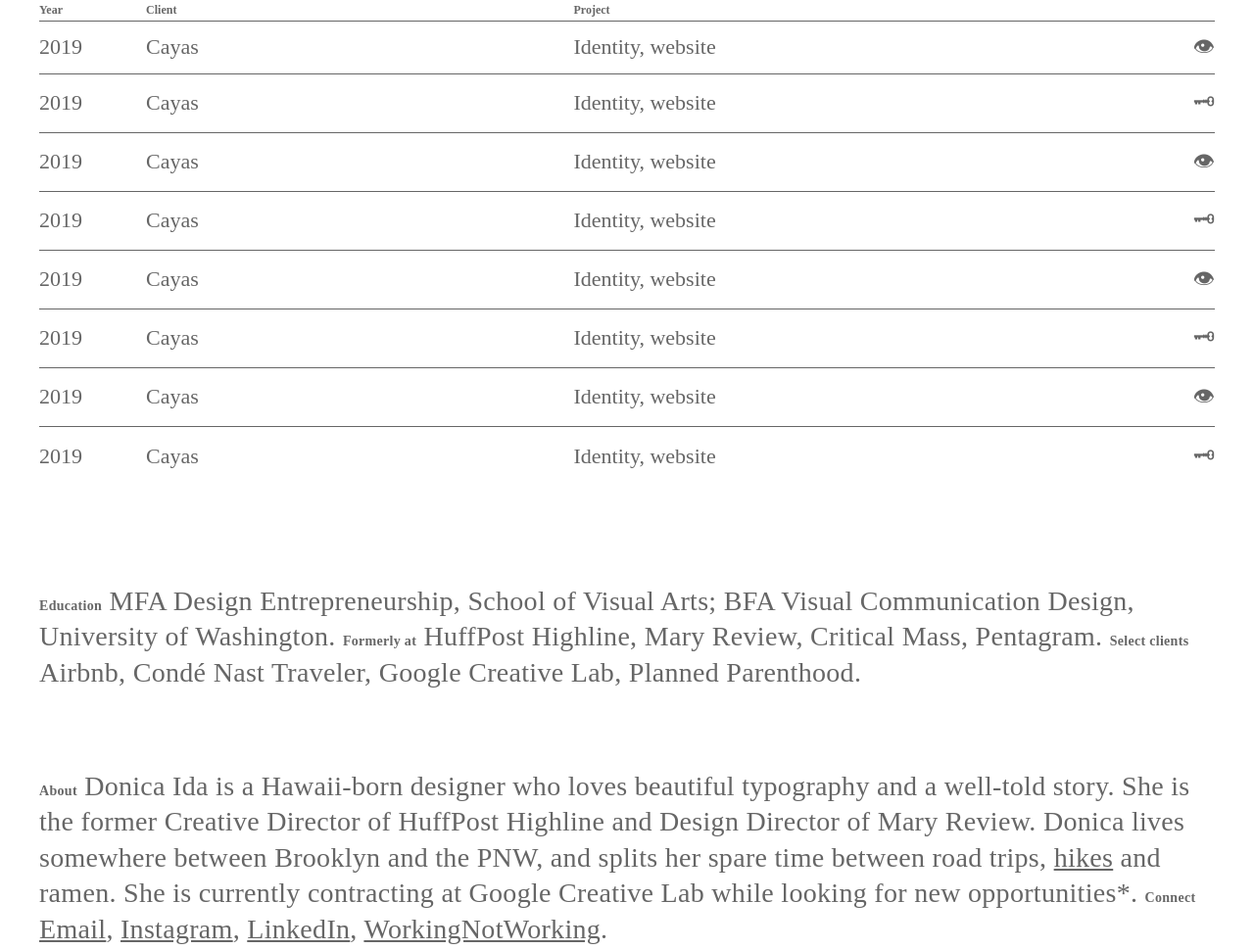
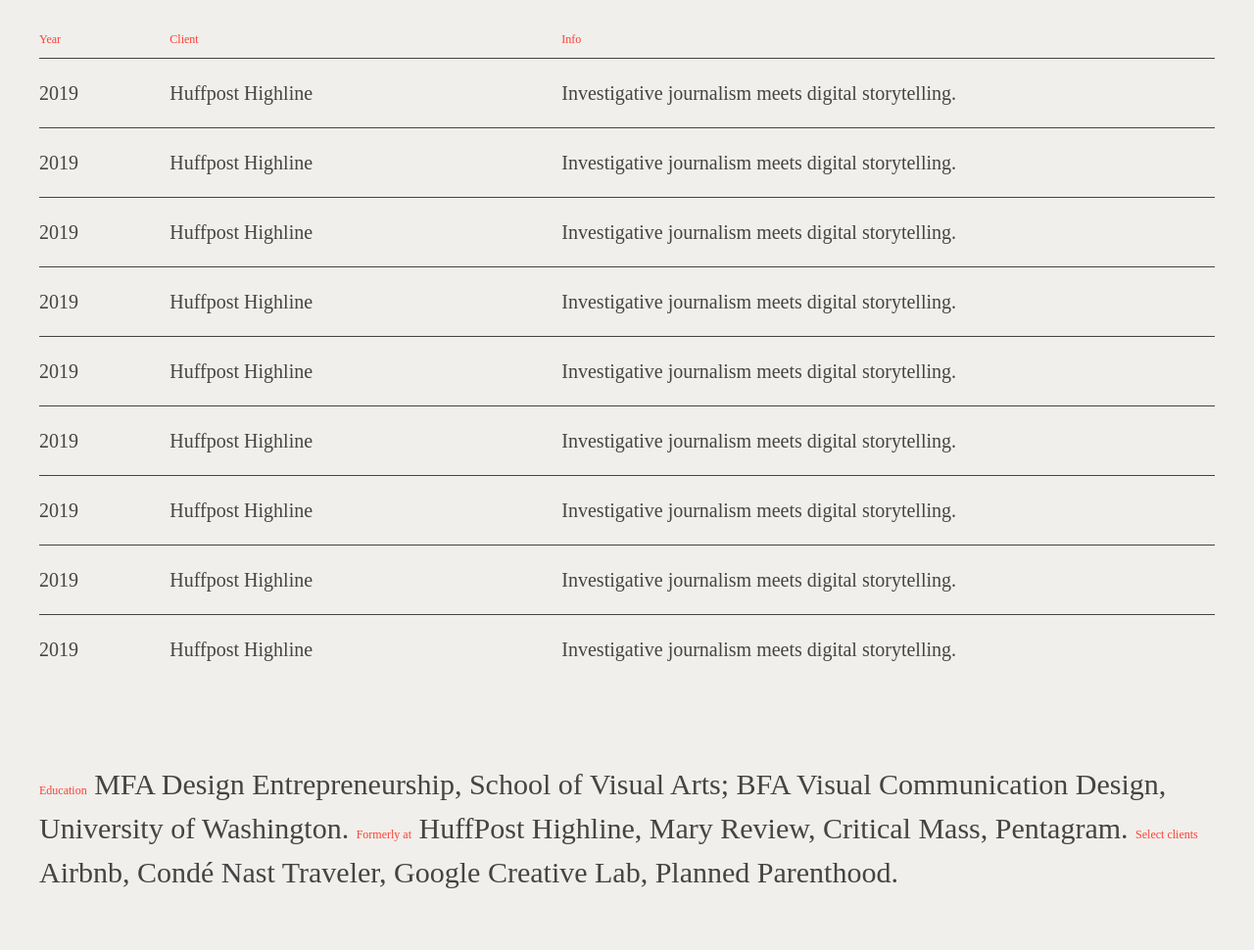
Before and after one commit to OnLee3/CSS-Clone-Coding---Donica, a website: page index.html in a window 1280 px wide. Shown: the part 312-1282 px from the top of the page at 98% size. Drawn offline with Linux system fonts and the light colour scheme; a web font is replaced by a local one.

Commit message:
Clear Follow Nico

```diff
--- a/index.html
+++ b/index.html
@@ -14,56 +14,69 @@
         identity, and digital design.
       </h1>
     </header>
-    <main>
-      <section class="year">
-        Year
-        <ul>
-          <li>2019</li>
-          <li>2019</li>
-          <li>2019</li>
-          <li>2019</li>
-          <li>2019</li>
-          <li>2019</li>
-          <li>2019</li>
-          <li>2019</li>
+    <div class="works">
+      <div class="works__header">
+        <span>Year</span>
+        <span>Client</span>
+        <span>Info</span>
+      </div>
+      <ul class="works__list">
+        <li class="works__work">
+          <span>2019</span>
+          <span>Huffpost Highline</span>
+          <span>Investigative journalism meets digital storytelling.</span>
+        </li>
+        <li class="works__work">
+          <span>2019</span>
+          <span>Huffpost Highline</span>
+          <span>Investigative journalism meets digital storytelling.</span>
+        </li>
+        <li class="works__work">
+          <span>2019</span>
+          <span>Huffpost Highline</span>
+          <span>Investigative journalism meets digital storytelling.</span>
+        </li>
+        <li class="works__work">
+          <span>2019</span>
+          <span>Huffpost Highline</span>
+          <span>Investigative journalism meets digital storytelling.</span>
+        </li>
+        <li class="works__work">
+          <span>2019</span>
+          <span>Huffpost Highline</span>
+          <span>Investigative journalism meets digital storytelling.</span>
+        </li>
+        <li class="works__work">
+          <span>2019</span>
+          <span>Huffpost Highline</span>
+          <span>Investigative journalism meets digital storytelling.</span>
+        </li>
+        <li class="works__work">
+          <span>2019</span>
+          <span>Huffpost Highline</span>
+          <span>Investigative journalism meets digital storytelling.</span>
+        </li>
+        <li class="works__work">
+          <span>2019</span>
+          <span>Huffpost Highline</span>
+          <span>Investigative journalism meets digital storytelling.</span>
+        </li>
+        <li class="works__work">
+          <span>2019</span>
+          <span>Huffpost Highline</span>
+          <span>Investigative journalism meets digital storytelling.</span>
+        </li>
       </ul>
-      </section>
-      <section class="client">
-        Client
-        <ul>
-          <li>Cayas</li>
-          <li>Cayas</li>
-          <li>Cayas</li>
-          <li>Cayas</li>
-          <li>Cayas</li>
-          <li>Cayas</li>
-          <li>Cayas</li>
-          <li>Cayas</li>
-        </ul>
-      </section>
-      <section class="project">
-        Project
-        <ul>
-          <li>Identity, website<span>👁</span></li>
-          <li>Identity, website <span>🗝</span></li>
-          <li>Identity, website<span>👁</span></li>
-          <li>Identity, website <span>🗝</span></li>
-          <li>Identity, website<span>👁</span></li>
-          <li>Identity, website <span>🗝</span></li>
-          <li>Identity, website<span>👁</span></li>
-          <li>Identity, website <span>🗝</span></li>
-        </ul>
-      </section>
-    </main>
-    <section>
-      <h2>
-        <span>Education</span> MFA Design Entrepreneurship, School of Visual
-        Arts; BFA Visual Communication Design, University of Washington.
-        <span>Formerly at</span> HuffPost Highline, Mary Review, Critical Mass,
-        Pentagram. <span>Select clients</span> Airbnb, Condé Nast Traveler,
-        Google Creative Lab, Planned Parenthood.
-      </h2>
-      <h2>
+    </div>
+    <div class="cv">
+      <span>Education</span> MFA Design Entrepreneurship, School of Visual Arts;
+      BFA Visual Communication Design, University of Washington.
+      <span>Formerly at</span>
+      HuffPost Highline, Mary Review, Critical Mass, Pentagram.
+      <span>Select clients</span>
+      Airbnb, Condé Nast Traveler, Google Creative Lab, Planned Parenthood.
+    </div>
+    <div class="about">
       <span>About</span> Donica Ida is a Hawaii-born designer who loves
       beautiful typography and a well-told story. She is the former Creative
       Director of HuffPost Highline and Design Director of Mary Review. Donica
@@ -72,12 +85,6 @@
       contracting at Google Creative Lab while looking for new opportunities*.
       <span>Connect</span> <a href="#">Email</a>, <a href="#">Instagram</a>,
       <a href="#">LinkedIn</a>, <a href="#">WorkingNotWorking</a>.
-      </h2>
-    </section>
-    <footer>
-      <h4>
-        *2021 portfolio update coming shortly. Email for latest work. Mahalo.
-      </h4>
-    </footer>
+    </div>
   </body>
 </html>
--- /dev/null
+++ b/src/scss/_elements.scss
@@ -0,0 +1,9 @@
+%tinyText {
+  color: $red;
+  font-size: 12px;
+}
+
+%grid {
+  display: grid;
+  grid-template-columns: 1fr 3fr 5fr;
+}
--- a/src/scss/_variables.scss
+++ b/src/scss/_variables.scss
@@ -0,0 +1,2 @@
+$red: #fc3f33;
+$black: #444444;
--- a/src/scss/styles.scss
+++ b/src/scss/styles.scss
@@ -1,5 +1,6 @@
 @import "_reset";
 @import "_variables";
+@import "_elements";
 @import url("https://fonts.googleapis.com/css2?family=Andada+Pro:ital,wght@0,400;0,500;0,600;0,700;0,800;1,400;1,500;1,600;1,700;1,800&display=swap");
 
 * {
@@ -9,76 +10,60 @@
 body {
   width: 100%;
   font-family: "Andada Pro", serif;
-  color: rgba(0, 0, 0, 0.6);
-  padding: 35px 40px;
+  background-color: #f0efeb;
+  color: $black;
+  padding: 30px 40px;
+  line-height: 1.5;
 }
 
 header {
-  width: 100%;
-  font-size: 42px;
-  font-weight: 400;
-  line-height: 1.2;
-  margin-bottom: 180px;
+  font-size: 46px;
+  letter-spacing: 1px;
+  margin-bottom: 175px;
 }
 
-main {
-  display: grid;
-  grid-template-columns: 1fr 4fr 6fr;
-  margin-bottom: 100px;
-  section {
-    font-size: 12px;
-    font-weight: bold;
-    ul {
-      display: grid;
-      grid-auto-rows: 60px;
-      font-size: 22px;
-      font-weight: 400;
-      li {
-        display: flex;
-        align-items: center;
-        border-bottom: rgba(0, 0, 0, 0.6) 1px solid;
-        &:first-child {
-          margin-top: 5px;
-          border-top: rgba(0, 0, 0, 0.6) 1px solid;
-        }
-        &:last-child {
-          border-bottom: none;
-        }
-        &:hover {
-          cursor: pointer;
-          font-style: italic;
-        }
-      }
+.works {
+  margin-bottom: 80px;
+  .works__header {
+    @extend %grid;
+    padding-bottom: 10px;
+    span {
+      @extend %tinyText;
     }
   }
-  .project {
-    ul {
-      li {
-        justify-content: space-between;
-        span {
-          color: rgba(0, 0, 0, 0.6);
-        }
+  .works__list {
+    .works__work {
+      cursor: pointer;
+      font-size: 20px;
+      border-top: 1px solid $black;
+      padding: 20px 0px;
+      @extend %grid;
+      &:hover {
+        font-style: italic;
       }
     }
   }
 }
 
-section {
-  h2 {
-    font-size: 28px;
-    line-height: 1.3;
-    letter-spacing: 0.3px;
-    margin-bottom: 80px;
-    span {
-      font-size: 14px;
-      font-weight: bold;
-    }
-    a {
-      color: rgba(0, 0, 0, 0.6);
-    }
+.cv {
+  margin-bottom: 120px;
+}
+
+.cv,
+.about {
+  font-size: 30px;
+  span {
+    @extend %tinyText;
   }
 }
 
-footer {
-  font-size: 12px;
+.about {
+  padding-bottom: 80px;
 }
+
+a {
+  color: $red;
+  &:hover {
+    font-style: italic;
+  }
+}
```
Also changed, not shown: dist/css/styles.css. Lines whose indentation alone changed are shown as unchanged.
